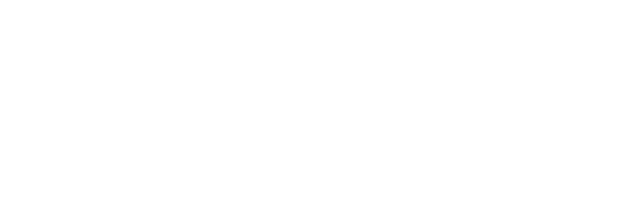
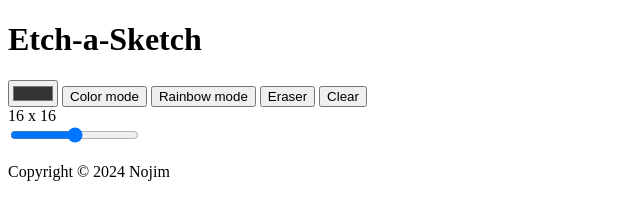
Before and after one commit to Nojim/etch-a-sketch, a plain HTML site: page index.html in a window 1280 px wide. Shown: the whole page, without its empty margins (0-640 px from the left). Drawn offline with Linux system fonts and the light colour scheme.

Commit message:
html core

```diff
--- a/index.html
+++ b/index.html
@@ -1,11 +1,38 @@
 <!DOCTYPE html>
 <html lang="en">
-<head>
-    <meta charset="UTF-8">
-    <meta name="viewport" content="width=device-width, initial-scale=1.0">
+  <head>
+    <meta charset="UTF-8" />
+    <meta name="viewport" content="width=device-width, initial-scale=1.0" />
     <title>Etch a Sketch</title>
-</head>
-<body>
-
-</body>
+  </head>
+  <body>
+    <header class="header">
+      <h1 class="tirle">Etch-a-Sketch</h1>
+    </header>
+    <main class="main">
+      <div>
+        <input id="colorPicker" type="color" value="#333333" />
+        <button id="colorBtn">Color mode</button>
+        <button id="rainbowBtn">Rainbow mode</button>
+        <button id="eraserBtn">Eraser</button>
+        <button id="clearBtn">Clear</button>
+        <div id="sizeValue" class="size-value">16 x 16</div>
+        <input id="sizeSlider" type="range" value="range" min="1" max="64" />
+      </div>
+      <div id="grid" class="grid"></div>
+    </main>
+    <footer class="footer">
+      <p>
+        Copyright ©
+        <script>
+          document.write(new Date().getFullYear());
+        </script>
+        Nojim
+      </p>
+      <a href="https://github.com/Nojim" target="_blank">
+        <i class="fab fa-gitbug"></i>
+      </a>
+    </footer>
+    <script src="script.js"></script>
+  </body>
 </html>
```
